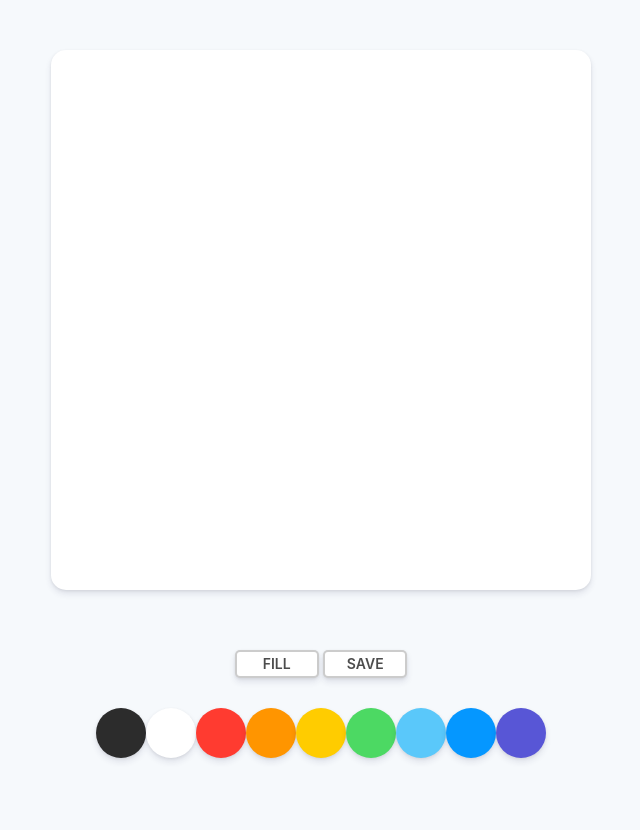
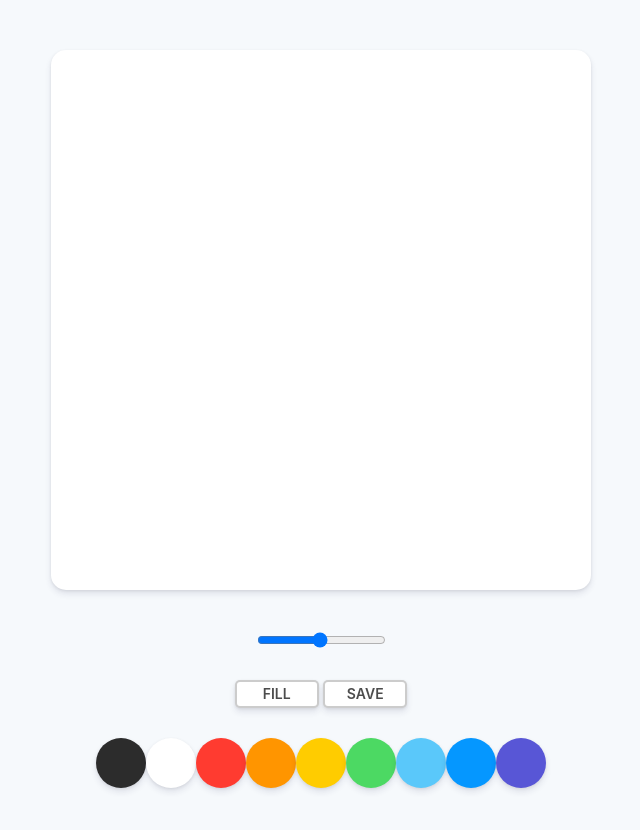
Before and after one commit to leedawnn/paintjs, a plain HTML site: page index.html in a window 1280 px wide. Shown: the whole page, without its empty margins (319-959 px from the left). Before the commit the page ends 800 px from the top, so only its background shows below. Drawn offline with Linux system fonts and the light colour scheme.

Commit message:
Add range slider

```diff
--- a/index.html
+++ b/index.html
@@ -10,6 +10,9 @@
 <body>
     <canvas id="jsCanvas" class="canvas"></canvas>
     <div class="controls">
+        <div class="controls__range">
+            <input type="range" id="jsRange" min="0.1" max="5.0" value="2.5" step="0.1"/>
+        </div>
         <div class="controls__btns">
             <button id="jsMode">Fill</button>
             <button id="jsSave">Save</button>
--- a/styles.css
+++ b/styles.css
@@ -6,7 +6,7 @@ body {
     display: flex;
     flex-direction: column;
     align-items: center;
-    padding-top: 50px;
+    padding: 50px 0px;
 }
 
 .canvas {
@@ -18,7 +18,7 @@ body {
 }
 
 .controls {
-    margin-top: 60px;
+    margin-top: 40px;
     display: flex;
     flex-direction: column;
     align-items: center;
@@ -59,3 +59,7 @@ body {
     cursor: pointer;
     box-shadow: 0 4px 6px rgb(50 50 93 / 11%), 0 1px 3px rgb(0 0 0 / 8%);
 }
+
+.controls .controls__range {
+    margin-bottom: 30px;
+}
```
